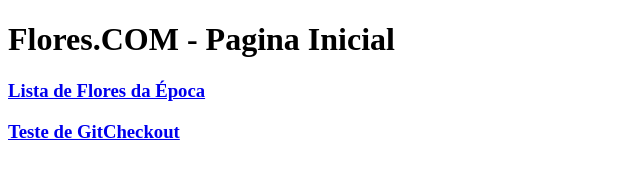
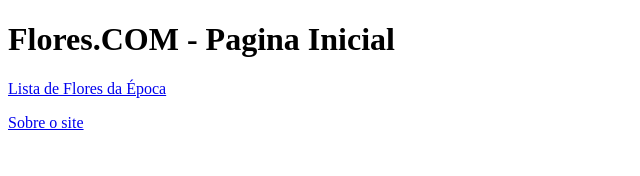
Before and after one commit to cadu172/CursoGIT, a plain HTML site: page index.html in a window 1280 px wide. Shown: the whole page, without its empty margins (0-640 px from the left). Drawn offline with Linux system fonts and the light colour scheme.

Commit message:
Alteracoes nos codigos para o teste de ajuste de conflito de push usando o merge

```diff
--- a/index.html
+++ b/index.html
@@ -9,8 +9,8 @@
 <body>
 
     <h1>Flores.COM - Pagina Inicial</h1>
-    <h3><a href="floresEpoca.html">Lista de Flores da Época</a></h3>
-    <h3><a href="floresEpoca.html">Teste de GitCheckout</a></h3>
+    <p><a href="floresEpoca.html">Lista de Flores da Época</a></p>
+    <p><a href="sobreOSite.html">Sobre o site</a></p>
 
 </body>
 </html>
```
Also changed, not shown: floresEpoca.html (+1 -0 lines), sobreOSite.html (+1 -0 lines).
